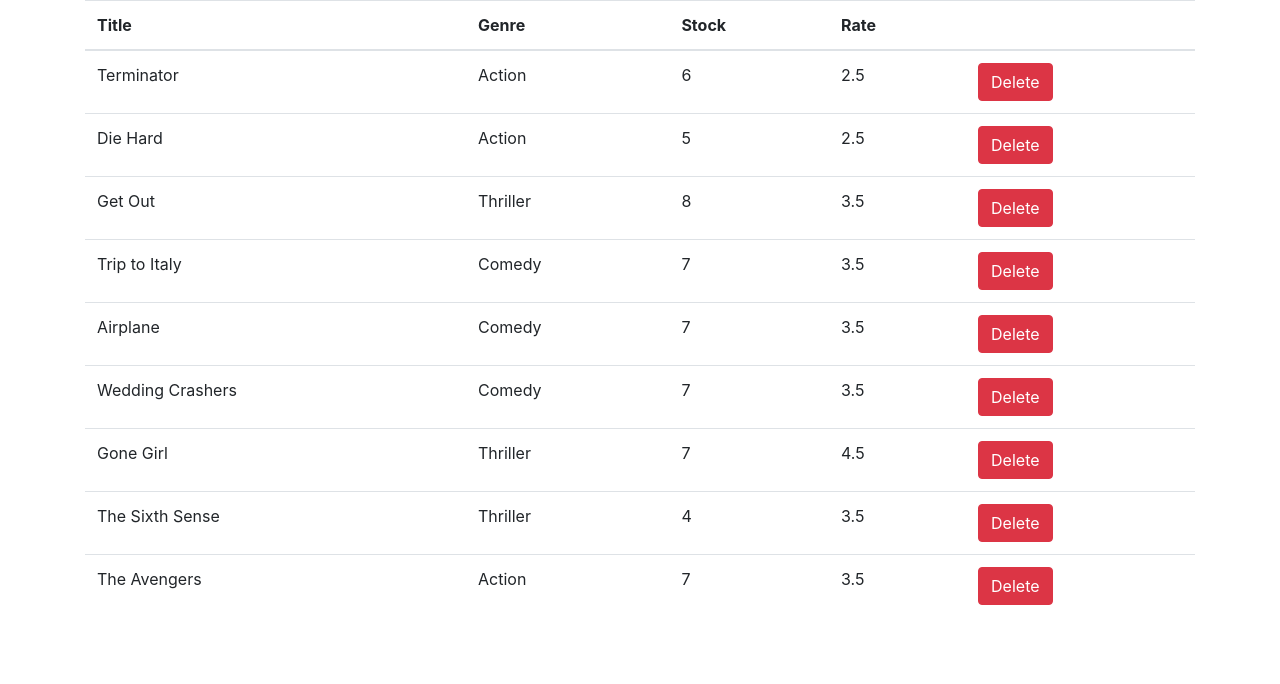
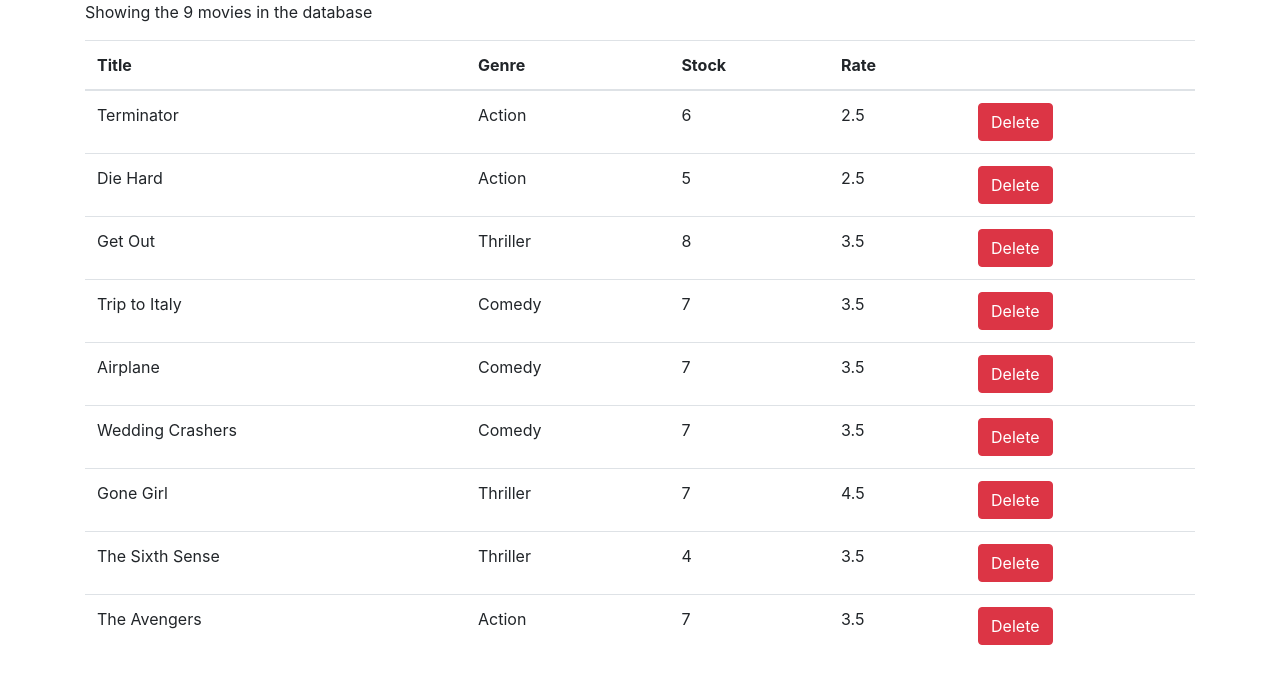
Before and after one commit to hinlocaesar/vidly, a React (Create React App) app in the folder vidly/: page / in a window 1280 px wide. Shown: the top 684 px of the page. Built offline with nearby package versions, Linux system fonts and the light colour scheme.

Commit message:
Implemented Conditional rendeting

```diff
--- a/vidly/src/component/Movies.jsx
+++ b/vidly/src/component/Movies.jsx
@@ -14,7 +14,12 @@
   };
 
   render() {
+    const { length: noofmovies } = this.state.movies;
+    if (noofmovies === 0) return <p>There are no movies in the database</p>;
+
     return (
+      <div>
+        <p>Showing the {noofmovies} movies in the database</p>
         <table className="table">
           <thead>
             <tr>
@@ -44,6 +49,7 @@
             ))}
           </tbody>
         </table>
+      </div>
     );
   }
 }
```
Lines whose indentation alone changed are shown as unchanged.
